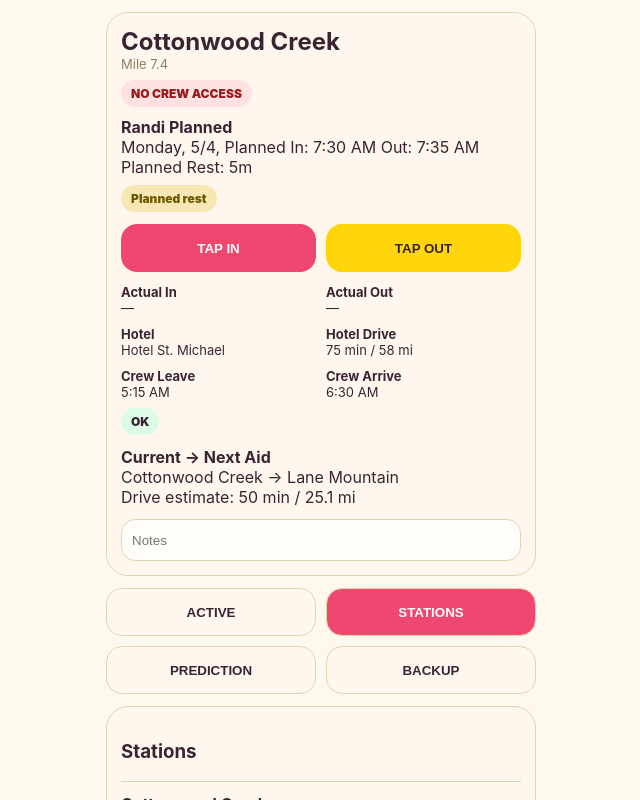
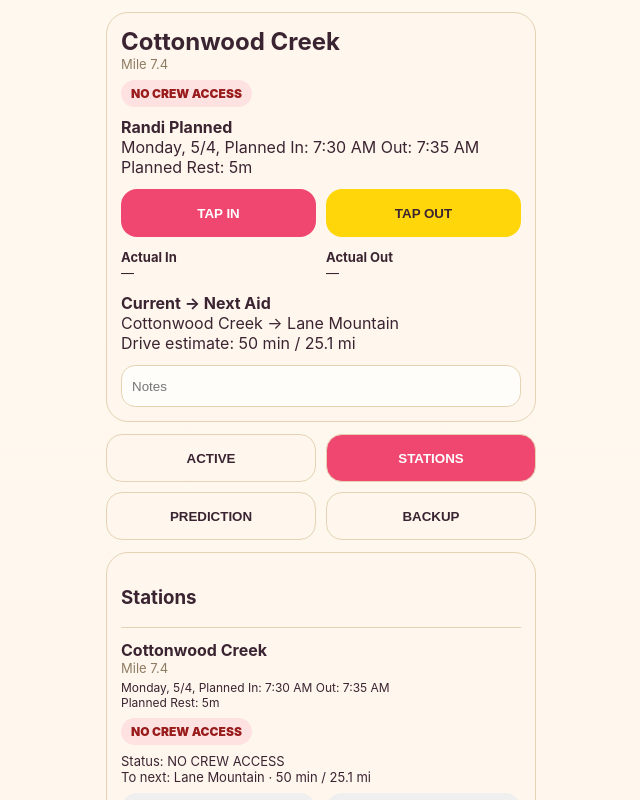
Before and after one commit to pattersonmaryclaire-prog/Cocodona-2026, a React (Vite) app: page / in a window 1280 px wide. Both pictures are taken after a click on the button "STATIONS". Shown: the top 800 px of the page, without its empty margins (319-959 px from the left). Built offline with nearby package versions, Linux system fonts and the light colour scheme.

Commit message:
Update App.jsx

```diff
--- a/src/App.jsx
+++ b/src/App.jsx
@@ -1,6 +1,6 @@
 import React, { useEffect, useMemo, useState } from "react";
 
-const STORAGE_KEY = "cocodona-crew-v11-planned-rest";
+const STORAGE_KEY = "cocodona-crew-v12-hotel-bases";
 
 const stations = [
   { name: "Cottonwood Creek", mile: 7.4, in: "2026-05-04T07:30:00", out: "2026-05-04T07:35:00" },
@@ -44,29 +44,61 @@ const crewAccessibleAid = new Set([
   "Finish",
 ]);
 
+const hotelBases = {
+  anthem: {
+    label: "Start Base",
+    hotel: "Hampton Inn Anthem",
+    address: "42415 N 41st Dr, Anthem, AZ 85086",
+  },
+  prescott: {
+    label: "Prescott Base",
+    hotel: "Hotel St. Michael",
+    address: "205 W Gurley St, Prescott, AZ",
+  },
+  jerome: {
+    label: "Jerome Base",
+    hotel: "The Grand Hotel",
+    address: "200 Hill St, Jerome, AZ",
+  },
+  sedona: {
+    label: "Sedona Base",
+    hotel: "The Sky Rock Sedona",
+    address: "1200 AZ-89A, Sedona, AZ",
+  },
+  flagstaff: {
+    label: "Flagstaff Base",
+    hotel: "Little America Hotel",
+    address: "2515 E Butler Ave, Flagstaff, AZ",
+  },
+};
+
 const driveData = {
-  "Cottonwood Creek": { hotel: "Hotel St. Michael", distance: 58, drive: 75 },
-  "Lane Mountain": { hotel: "Hotel St. Michael", distance: 49, drive: 70 },
-  "Crown King": { hotel: "Hotel St. Michael", distance: 48, drive: 85 },
-  "Arrastra Creek": { hotel: "Hotel St. Michael", distance: 28, drive: 60 },
-  "Kamp Kipa": { hotel: "Hotel St. Michael", distance: 18, drive: 40 },
-  "Camp W": { hotel: "Hotel St. Michael", distance: 10, drive: 25 },
-  "Whiskey Row": { hotel: "Hotel St. Michael", distance: 0.2, drive: 5 },
-  "Watson Lake": { hotel: "Hotel St. Michael", distance: 5, drive: 15 },
-  "Fain Ranch": { hotel: "Hotel St. Michael", distance: 16, drive: 30 },
-  "Mingus Mountain": { hotel: "The Grand Hotel", distance: 21, drive: 45 },
-  Jerome: { hotel: "The Grand Hotel", distance: 0.2, drive: 5 },
-  "Dead Horse": { hotel: "The Sky Rock Sedona", distance: 20, drive: 35 },
-  "Deer Pass": { hotel: "The Sky Rock Sedona", distance: 26, drive: 45 },
-  "Sedona Posse Grounds": { hotel: "The Sky Rock Sedona", distance: 2, drive: 8 },
-  "Schnebly Hill": { hotel: "The Sky Rock Sedona", distance: 7, drive: 20 },
-  "Munds Park": { hotel: "Little America Hotel", distance: 22, drive: 30 },
-  "Kelly Canyon": { hotel: "Little America Hotel", distance: 14, drive: 25 },
-  "Fort Tuthill": { hotel: "Little America Hotel", distance: 7, drive: 15 },
-  "Walnut Canyon": { hotel: "Little America Hotel", distance: 10, drive: 25 },
-  "Wildcat Hill": { hotel: "Little America Hotel", distance: 9, drive: 20 },
-  "Trinity Heights": { hotel: "Little America Hotel", distance: 4, drive: 12 },
-  Finish: { hotel: "Little America Hotel", distance: 3, drive: 10 },
+  "Cottonwood Creek": { base: "anthem", distance: 32, drive: 45 },
+  "Lane Mountain": { base: "anthem", distance: 28, drive: 40 },
+  "Crown King": { base: "anthem", distance: 30, drive: 60 },
+
+  "Arrastra Creek": { base: "prescott", distance: 28, drive: 60 },
+  "Kamp Kipa": { base: "prescott", distance: 18, drive: 40 },
+  "Camp W": { base: "prescott", distance: 10, drive: 25 },
+  "Whiskey Row": { base: "prescott", distance: 0.2, drive: 5 },
+  "Watson Lake": { base: "prescott", distance: 5, drive: 15 },
+  "Fain Ranch": { base: "prescott", distance: 16, drive: 30 },
+
+  "Mingus Mountain": { base: "jerome", distance: 21, drive: 45 },
+  Jerome: { base: "jerome", distance: 0.2, drive: 5 },
+
+  "Dead Horse": { base: "sedona", distance: 20, drive: 35 },
+  "Deer Pass": { base: "sedona", distance: 26, drive: 45 },
+  "Sedona Posse Grounds": { base: "sedona", distance: 2, drive: 8 },
+  "Schnebly Hill": { base: "sedona", distance: 7, drive: 20 },
+
+  "Munds Park": { base: "flagstaff", distance: 22, drive: 30 },
+  "Kelly Canyon": { base: "flagstaff", distance: 14, drive: 25 },
+  "Fort Tuthill": { base: "flagstaff", distance: 7, drive: 15 },
+  "Walnut Canyon": { base: "flagstaff", distance: 10, drive: 25 },
+  "Wildcat Hill": { base: "flagstaff", distance: 9, drive: 20 },
+  "Trinity Heights": { base: "flagstaff", distance: 4, drive: 12 },
+  Finish: { base: "flagstaff", distance: 3, drive: 10 },
 };
 
 function buildEmptyRecords() {
@@ -115,10 +147,8 @@ function formatPlannedLine(station) {
 
   const day = inDate.toLocaleDateString([], { weekday: "long" });
   const date = `${inDate.getMonth() + 1}/${inDate.getDate()}`;
-  const inTime = inDate.toLocaleTimeString([], { hour: "numeric", minute: "2-digit" });
-  const outTime = outDate
-    ? outDate.toLocaleTimeString([], { hour: "numeric", minute: "2-digit" })
-    : "—";
+  const inTime = time(station.in);
+  const outTime = outDate ? time(station.out) : "—";
 
   return `${day}, ${date}, Planned In: ${inTime} Out: ${outTime}`;
 }
@@ -127,6 +157,11 @@ function plannedRestMs(station) {
   if (!station?.in || !station?.out) return null;
   const ms = new Date(station.out) - new Date(station.in);
   return ms > 0 ? ms : null;
+}
+
+function showRestBadge(station) {
+  const ms = plannedRestMs(station);
+  return ms && ms > 30 * 60000;
 }
 
 function actualStopMs(record) {
@@ -247,7 +282,9 @@ function restBadgeStyle(rest) {
 }
 
 function getCrew(station) {
-  const d = driveData[station.name] || { hotel: "—", distance: "—", drive: 30 };
+  const d = driveData[station.name] || { base: "prescott", distance: "—", drive: 30 };
+  const base = hotelBases[d.base] || hotelBases.prescott;
+
   const eta = new Date(station.in);
   const arrive = new Date(eta.getTime() - 60 * 60000);
   const leave = new Date(arrive.getTime() - Number(d.drive || 30) * 60000);
@@ -258,7 +295,15 @@ function getCrew(station) {
   else if (now >= leave) status = "LEAVE NOW";
   else if (leave - now < 30 * 60000) status = "SOON";
 
-  return { ...d, arrive, leave, status };
+  return {
+    ...d,
+    baseLabel: base.label,
+    hotel: base.hotel,
+    hotelAddress: base.address,
+    arrive,
+    leave,
+    status,
+  };
 }
 
 function getNextDrive(current, next) {
@@ -268,9 +313,9 @@ function getNextDrive(current, next) {
   return { miles: miles.toFixed(1), drive };
 }
 
-function mapsLink(station, hotel) {
+function mapsLink(station, hotelAddress) {
   return `https://www.google.com/maps/dir/?api=1&origin=${encodeURIComponent(
-    hotel || ""
+    hotelAddress || ""
   )}&destination=${encodeURIComponent(station.name + " Cocodona")}`;
 }
 
@@ -480,11 +525,13 @@ export default function App() {
             Planned Rest: {durationShort(plannedRestMs(current))}
           </div>
 
+          {showRestBadge(current) && (
             <div style={restBadgeStyle(currentRest)}>
               {currentRest.label}
               {currentRest.actual ? ` · Actual ${durationShort(currentRest.actual)}` : ""}
               {currentRest.delta ? ` · ${duration(currentRest.delta)} vs plan` : ""}
             </div>
+          )}
 
           <div style={{ ...styles.grid2, marginTop: 12 }}>
             <button
@@ -514,8 +561,13 @@ export default function App() {
               <br />
               {fmt(records[currentIndex]?.out)}
             </div>
+
+            {crewAccessibleAid.has(current.name) && (
+              <>
                 <div>
-              <strong>Hotel</strong>
+                  <strong>Crew Base</strong>
+                  <br />
+                  {crew.baseLabel}
                   <br />
                   {crew.hotel}
                 </div>
@@ -534,13 +586,15 @@ export default function App() {
                   <br />
                   {time(crew.arrive)}
                 </div>
+              </>
+            )}
           </div>
 
-          <div style={statusStyle(crew.status)}>{crew.status}</div>
+          {crewAccessibleAid.has(current.name) && <div style={statusStyle(crew.status)}>{crew.status}</div>}
 
           {crewAccessibleAid.has(current.name) && (
             <a
-              href={mapsLink(current, crew.hotel)}
+              href={mapsLink(current, crew.hotelAddress)}
               target="_blank"
               rel="noreferrer"
               style={{ display: "block", marginTop: 12, color: "#ef476f", fontWeight: 800 }}
@@ -607,24 +661,39 @@ export default function App() {
                     Planned Rest: {durationShort(plannedRestMs(s))}
                   </div>
 
+                  {showRestBadge(s) && (
                     <div style={restBadgeStyle(r)}>
                       {r.label}
                       {r.actual ? ` · Actual ${durationShort(r.actual)}` : ""}
                       {r.delta ? ` · ${duration(r.delta)} vs plan` : ""}
                     </div>
+                  )}
 
                   <div style={accessStyle(s.name)}>{accessLabel(s.name)}</div>
 
                   <div style={{ fontSize: 13, marginTop: 8 }}>
-                    Hotel: {crewAccessibleAid.has(s.name) ? c.hotel : "No crew access"}
+                    {crewAccessibleAid.has(s.name) && (
+                      <>
+                        Crew Base: {c.baseLabel}
                         <br />
-                    Hotel drive: {crewAccessibleAid.has(s.name) ? `${c.drive} min / ${c.distance} mi` : "—"}
+                        Hotel: {c.hotel}
                         <br />
-                    Crew leave: {crewAccessibleAid.has(s.name) ? time(c.leave) : "—"} · arrive:{" "}
-                    {crewAccessibleAid.has(s.name) ? time(c.arrive) : "—"}
+                        Hotel drive: {c.drive} min / {c.distance} mi
                         <br />
-                    Status: {crewAccessibleAid.has(s.name) ? c.status : "NO CREW ACCESS"}
+                        Crew leave: {time(c.leave)} · arrive: {time(c.arrive)}
                         <br />
+                        Status: {c.status}
+                        <br />
+                      </>
+                    )}
+
+                    {!crewAccessibleAid.has(s.name) && (
+                      <>
+                        Status: NO CREW ACCESS
+                        <br />
+                      </>
+                    )}
+
                     {nextStation && (
                       <>
                         To next: {nextStation.name} · {stationDrive.drive} min / {stationDrive.miles} mi
@@ -634,7 +703,7 @@ export default function App() {
 
                   {crewAccessibleAid.has(s.name) && (
                     <a
-                      href={mapsLink(s, c.hotel)}
+                      href={mapsLink(s, c.hotelAddress)}
                       target="_blank"
                       rel="noreferrer"
                       style={{ display: "block", marginTop: 8, color: "#ef476f", fontWeight: 800 }}
```
Lines whose indentation alone changed are shown as unchanged.
